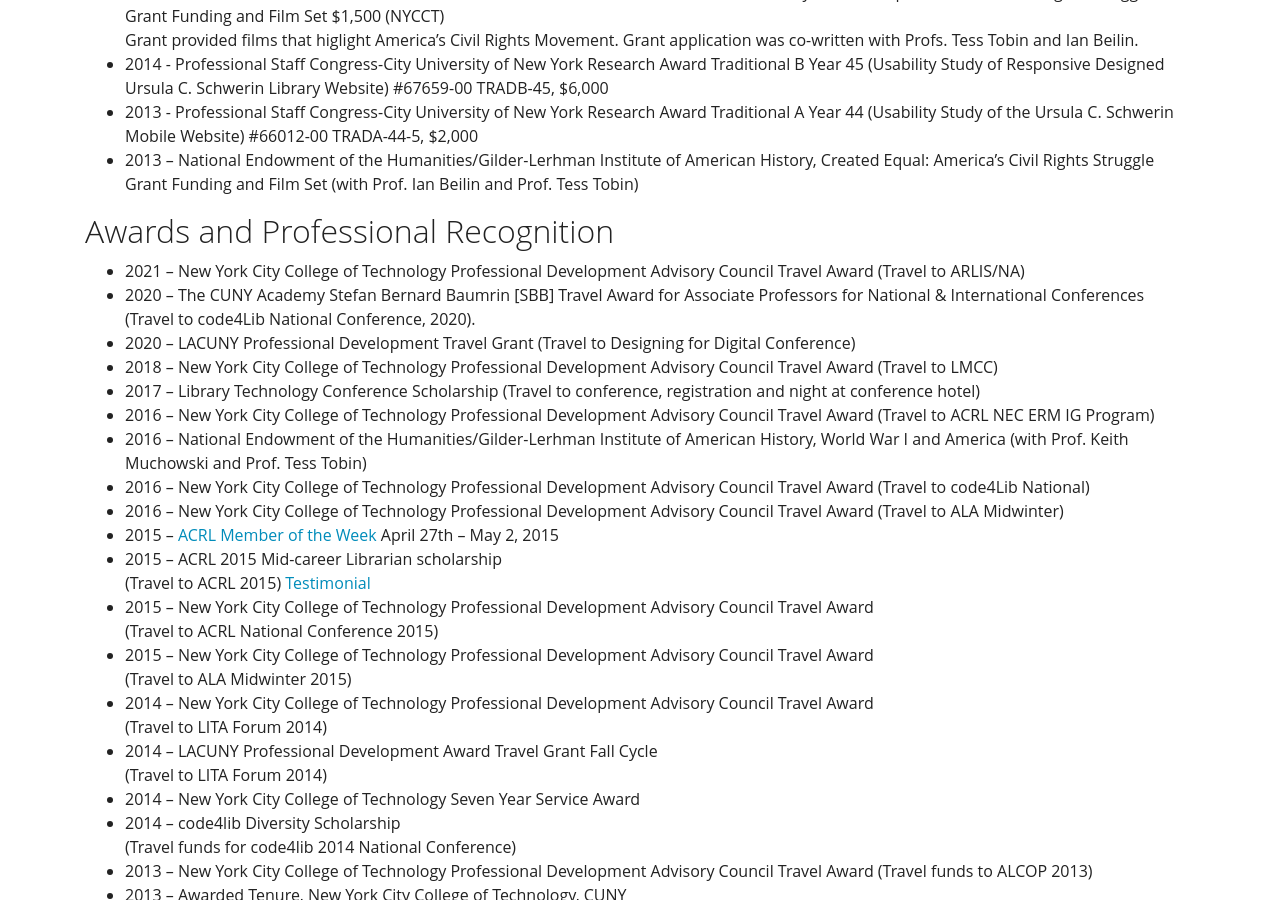
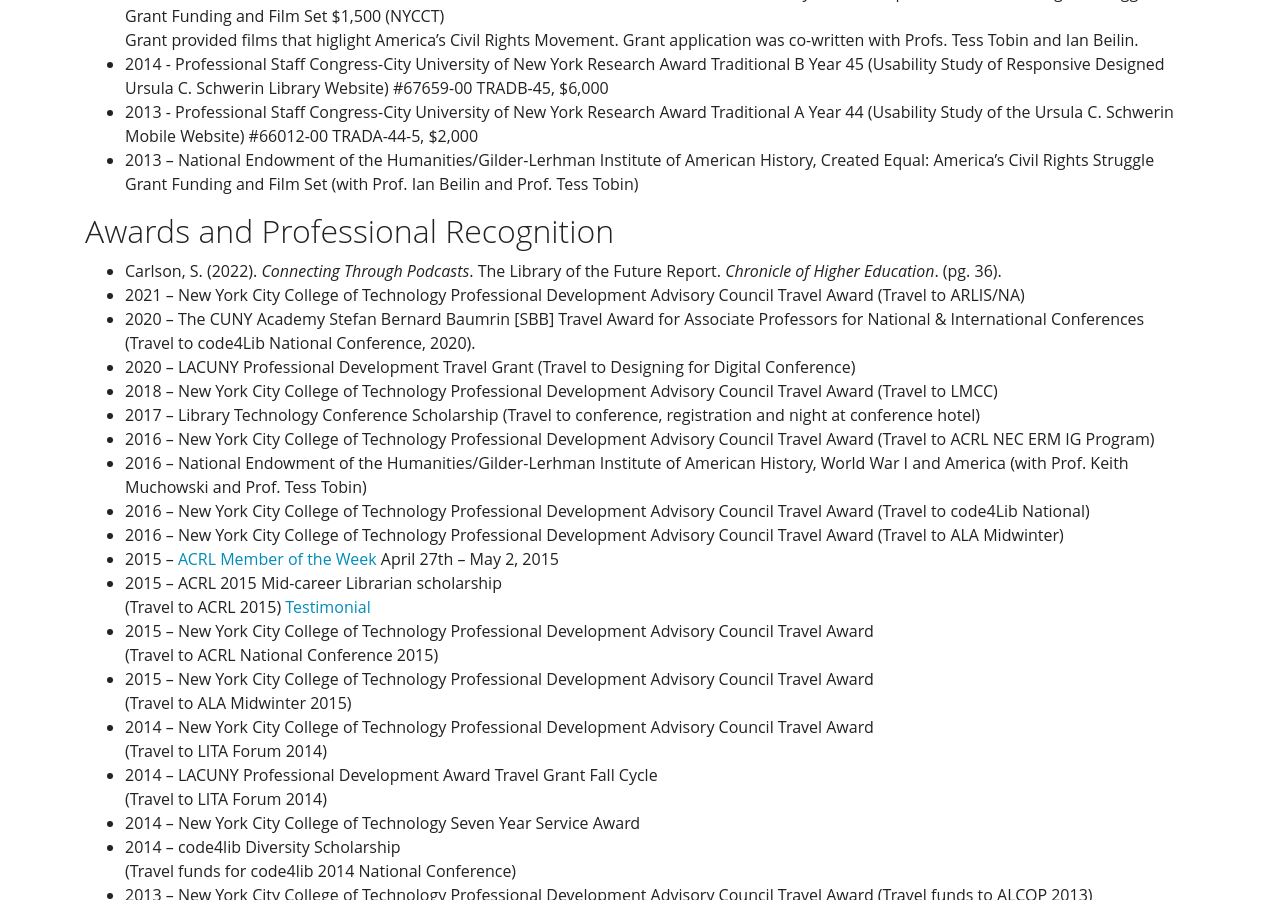
Before and after one commit to KentuckyFriedTofu/kentuckyfriedtofu.github.io.bak2, a Jekyll site: the page built from cv.md, in a window 1280 px wide and 900 px high, scrolled down 6109 px. Built offline with Jekyll 4.4.1, drawn with Linux system fonts in a browser that asks for light colours; some of the changed text lies outside the part shown.

Commit message:
Update cv.md

```diff
--- a/cv.md
+++ b/cv.md
@@ -198,6 +198,7 @@ Grant provided films that higlight America's Civil Rights Movement. Grant applic
 
 ## Awards and Professional Recognition
 
+* Carlson, S. (2022). *Connecting Through Podcasts*. The Library of the Future Report. *Chronicle of Higher Education*. (pg. 36).
 * 2021 – New York City College of Technology Professional Development Advisory Council Travel Award (Travel to ARLIS/NA)<br>
 * 2020 – The CUNY Academy Stefan Bernard Baumrin [SBB] Travel Award for Associate Professors for National & International Conferences (Travel to code4Lib National Conference, 2020).<br>
 * 2020 – LACUNY Professional Development Travel Grant (Travel to Designing for Digital Conference)<br>
```
Also changed, not shown: other parts of cv.md (+0 -1 lines).
